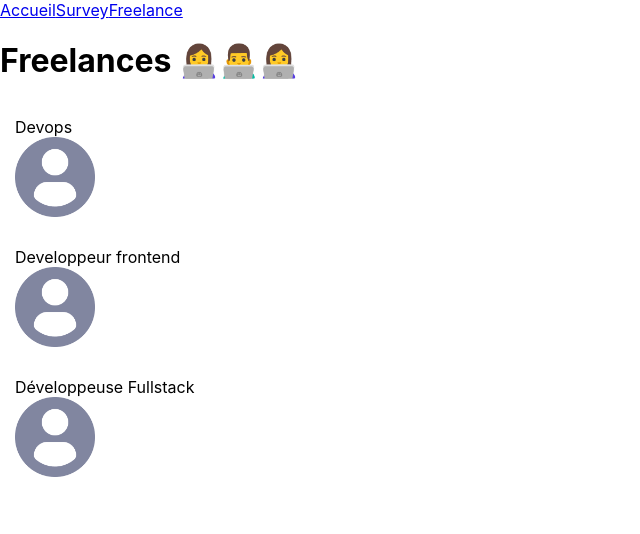
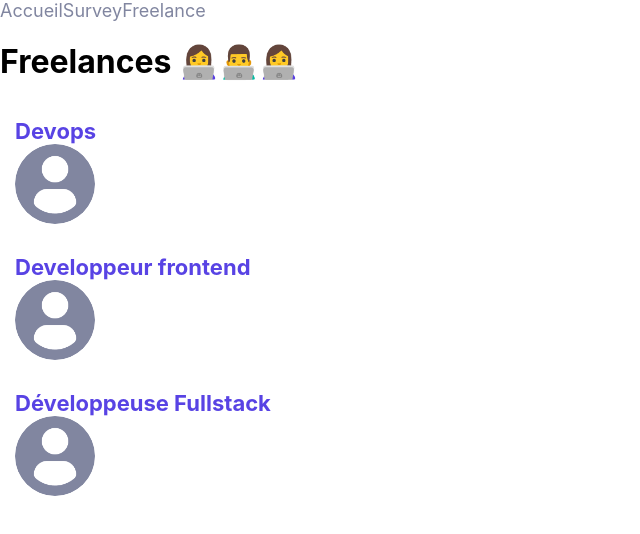
Before and after one commit to Muki-Dev/shiny-agence, a React (Create React App) app: page /freelance in a window 1280 px wide. Shown: the top 534 px of the page, without its empty margins (0-640 px from the left). Built offline with nearby package versions, Linux system fonts and the light colour scheme.

Commit message:
logique styled components

```diff
--- a/src/components/Card/index.jsx
+++ b/src/components/Card/index.jsx
@@ -1,12 +1,23 @@
+import styled from 'styled-components';
 import React from 'react';
 import PropTypes from 'prop-types'
 import DefaultPicture from '../../assets/profile.png'
 
 function Card({ label,title,picture }){
+    const CardLabel = styled.span`
+        color: #5843e4;
+        font-size: 22px;
+        font-weight: bold;
+    `
+    const CardImage = styled.img`
+        width: 80px;
+        height: 80px;
+        border-radius: 50%;
+    `
     return(
         <div style={{display:'flex', flexDirection:'column', padding: 15}}>
-            <span>{label}</span>
-            <img src={picture} alt='freelance' width={80} height={80} />
+            <CardLabel>{label}</CardLabel>
+            <CardImage src={picture} alt='freelance' />
             <span>{title}</span>
         </div>
     )
--- a/src/components/Header/index.jsx
+++ b/src/components/Header/index.jsx
@@ -1,11 +1,19 @@
 import { Link } from 'react-router-dom';
+import styled from 'styled-components';
+
+const StyledLink = styled(Link)`
+    padding: 15;
+    color: #8186a0;
+    text-decoration: none;
+    font-size: 18px;
+`
 
 function Header(){
     return(
         <nav>
-            <Link to="/">Accueil</Link>
-            <Link to="/survey/1">Survey</Link>
-            <Link to="/freelance">Freelance</Link>
+            <StyledLink to="/">Accueil</StyledLink>
+            <StyledLink to="/survey/1">Survey</StyledLink>
+            <StyledLink to="/freelance">Freelance</StyledLink>
         </nav>
     )
 }
```
